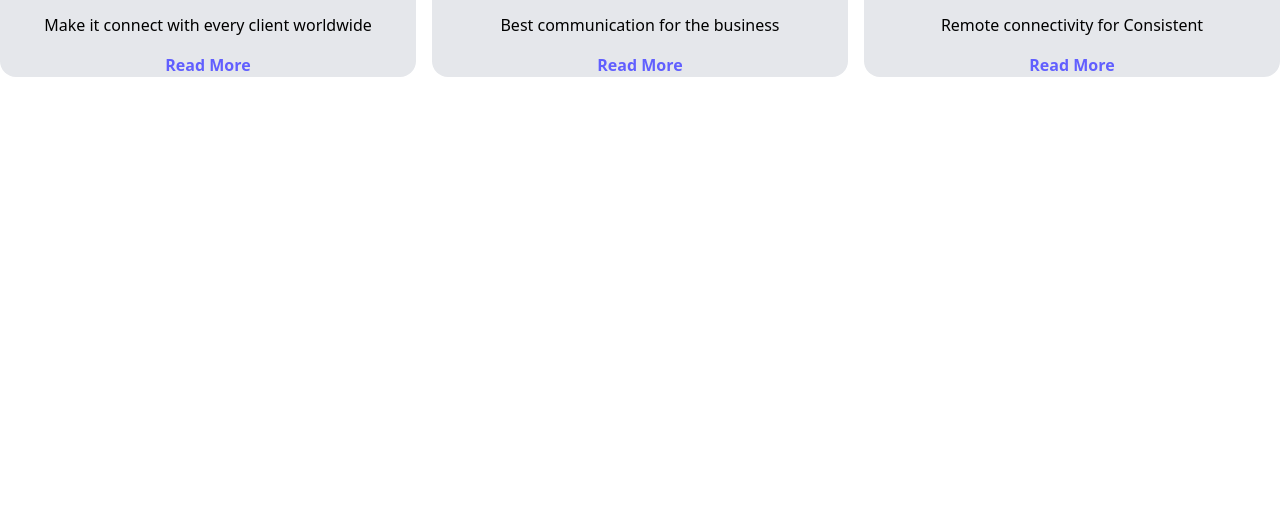
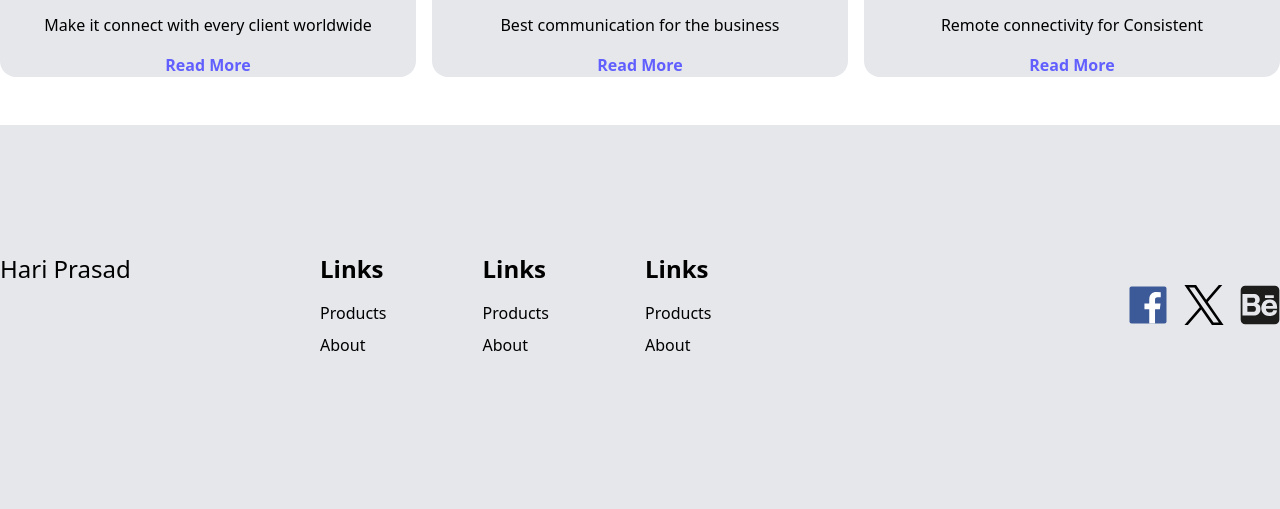
Before and after one commit to Fakecloak/TailwindCSS-landing-page, a website: page src/index.html in a window 1280 px wide. Shown: the part 1653-2162 px from the top of the page. Before the commit the page ends 1730 px from the top, so only its background shows below. Drawn offline with Linux system fonts and the light colour scheme.

Commit message:
add Footer with styling

```diff
--- a/src/index.html
+++ b/src/index.html
@@ -207,5 +207,55 @@
           </div>
         </div>
       </div>
+
+      <!-- Footer -->
+       <footer class="bg-gray-200 mt-12 h-96">
+        <div class="container mx-auto flex pt-32">
+          <div class="w-1/4">
+            <p class="font-medium text-2xl">Hari Prasad</p>
+          </div>
+          <div class="w-1/2 flex">
+            <div class="pr-24">
+              <h2 class="text-2xl font-bold">Links</h2>
+              <ul class="space-y-2 mt-4">
+                <li><a href="">Products</a></li>
+                <li><a href="">About</a></li>
+              </ul>
+            </div>
+            <div class="pr-24">
+              <h2 class="text-2xl font-bold">Links</h2>
+              <ul class="space-y-2 mt-4">
+                <li><a href="">Products</a></li>
+                <li><a href="">About</a></li>
+              </ul>
+            </div>
+            <div class="pr-24">
+              <h2 class="text-2xl font-bold">Links</h2>
+              <ul class="space-y-2 mt-4">
+                <li><a href="">Products</a></li>
+                <li><a href="">About</a></li>
+              </ul>
+            </div>
+          </div>
+          <div class="w-1/4 flex gap-4 justify-end">
+              <button>
+              <svg class="h-10 w-10" viewBox="0 0 128 128">
+              <rect fill="#3d5a98" x="4.83" y="4.83" width="118.35" height="118.35" rx="6.53" ry="6.53"></rect><path fill="#fff" d="M86.48 123.17V77.34h15.38l2.3-17.86H86.48v-11.4c0-5.17 1.44-8.7 8.85-8.7h9.46v-16A126.56 126.56 0 0091 22.7c-13.62 0-23 8.3-23 23.61v13.17H52.62v17.86H68v45.83z"></path>
+              </svg>
+          </button>
+          <button>
+            <svg class="h-10 w-10" viewBox="0 0 128 128">
+            <path d="M75.916 54.2 122.542 0h-11.05L71.008 47.06 38.672 0H1.376l48.898 71.164L1.376 128h11.05L55.18 78.303 89.328 128h37.296L75.913 54.2ZM60.782 71.79l-4.955-7.086-39.42-56.386h16.972L65.19 53.824l4.954 7.086 41.353 59.15h-16.97L60.782 71.793Z" fill="#000" style="stroke-width:.104373"></path>
+            </svg>
+          </button>
+          <button>
+            <svg class="h-10 w-10" viewBox="0 0 128 128">
+            <g fill="#1d1d1b"><path d="M48.53 48.26c0-7.16-4.87-7.16-4.87-7.16h-20v15.35h18.76c3.24 0 6.11-1.04 6.11-8.19zM43.66 67.06h-20v18.38h19.1c2.87-.08 8.18-1 8.18-8.94-.03-9.5-7.28-9.44-7.28-9.44zM94.93 56.45c-10.63 0-12.11 10.6-12.11 10.6h22.6s.14-10.6-10.49-10.6z"></path><path d="M111.25 2.16h-94.5A14.59 14.59 0 002.16 16.75v94.49a14.59 14.59 0 0014.59 14.59h94.49a14.59 14.59 0 0014.59-14.59V16.75a14.59 14.59 0 00-14.58-14.59zM79.86 32.92h28.38v8.48H79.86zM65.51 77.36c0 21-21.85 20.31-21.85 20.31H7.86v-68.8h35.8c10.88 0 19.47 6 19.47 18.32s-10.5 13.09-10.5 13.09c13.84 0 12.88 17.08 12.88 17.08zm53.09-1.12H83c0 12.78 12.11 12 12.11 12 11.43 0 11-7.4 11-7.4h12.09c0 19.64-23.54 18.29-23.54 18.29-28.25 0-26.43-26.3-26.43-26.3s0-26.43 26.43-26.43c27.85-.02 23.95 29.84 23.95 29.84z"></path></g>
+            </svg>
+          </button>
+            </div>
+        </div>
+
+       </footer>
 </body>
 </html>
```
Also changed, not shown: src/output.css.
